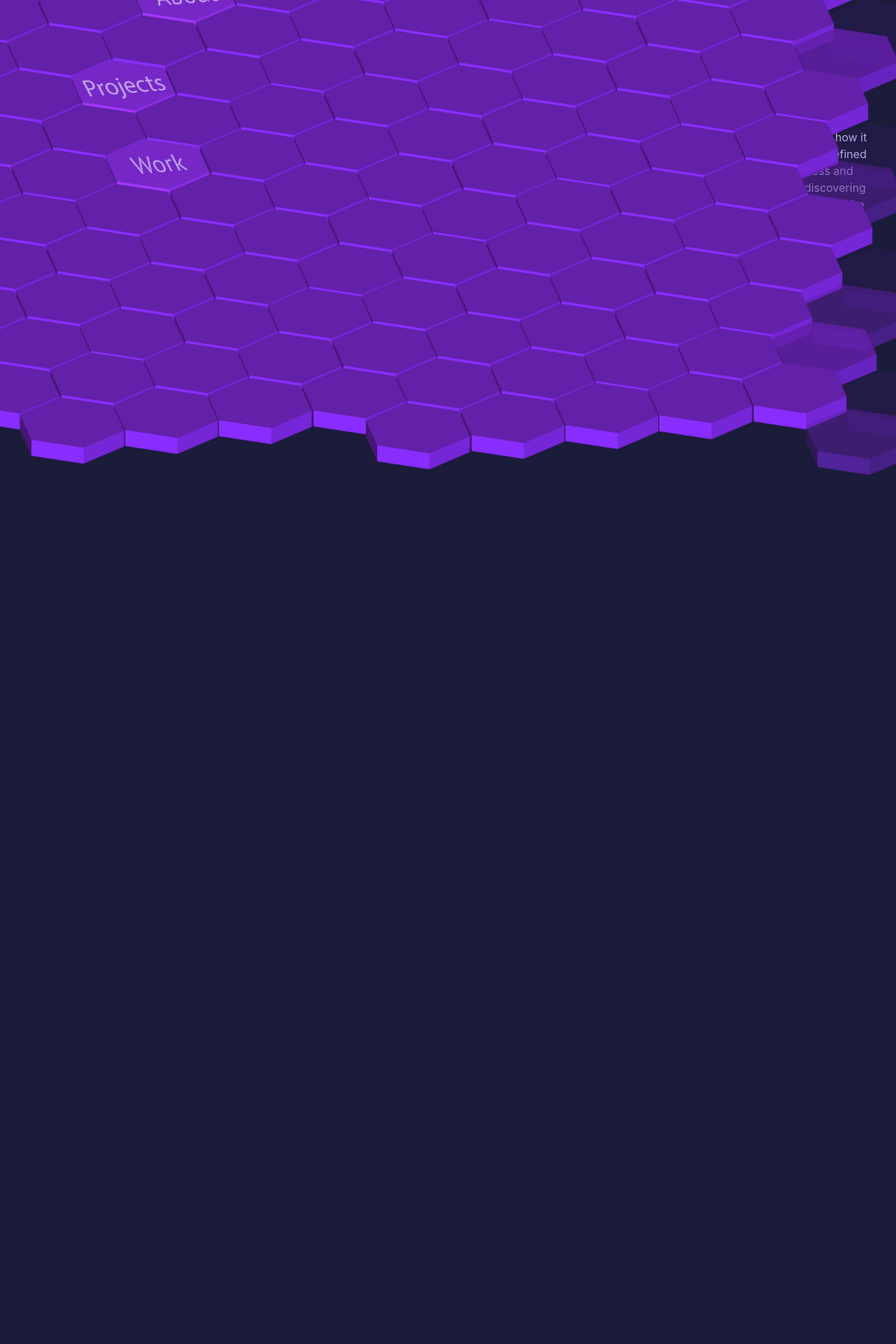
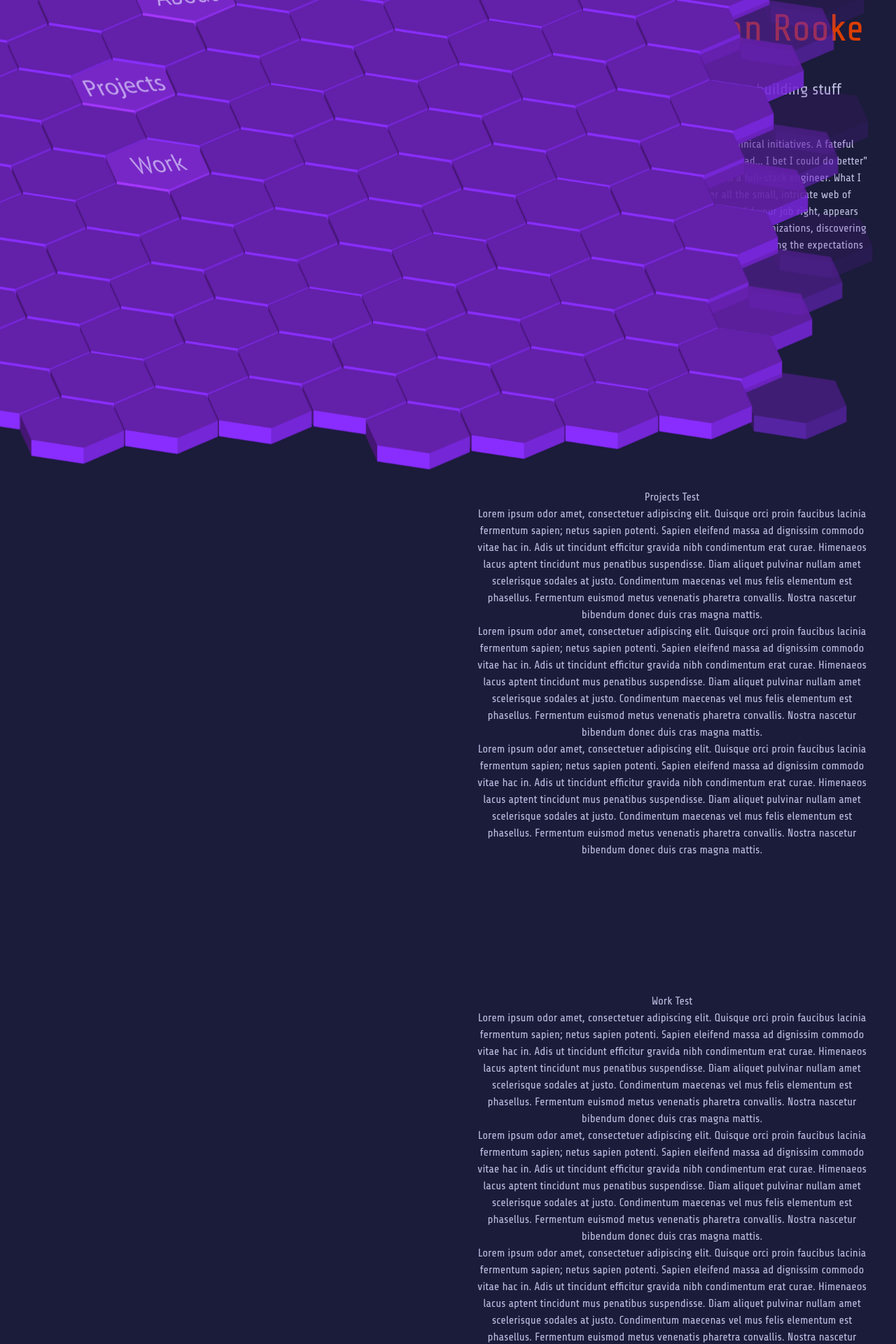
Before and after one commit to hobblyhoy/hexa-portfolio, a React (Create React App) app: page / in a window 1280 px wide. Shown: the part 220-2140 px from the top of the page at 70% size. Before the commit the page ends 800 px from the top, so only its background shows below. Built offline with nearby package versions, Linux system fonts and the light colour scheme.

Commit message:
init some content

```diff
--- a/src/features/content/About.tsx
+++ b/src/features/content/About.tsx
@@ -3,8 +3,8 @@ import { css } from '@emotion/react';
 
 function About() {
    return (
-      <div>
-         <div className='text-primary mt-16'>
+      <div id="about">
+         <div className="text-primary">
             I started my tech journey leading a small companies technical initiatives. A fateful project stemming from a
             simple thought- "This software is bad... I bet I could do better" led me to the world of software
             development. Today, I'm a full-stack engineer. What I love most about this craft is how it brings together
@@ -12,11 +12,11 @@ function About() {
             right, appears effortless and obvious to your user. I live for the cycles of UX optimizations, discovering
             the key business details that shape the product vision, and balancing the expectations with the timeline.
          </div>
-         <div className='text-primary'>Primary Color</div>
-         <div className='text-primary-hover'>Primary Hover Color</div>
-         <button className='text-primary-disabled'>Disabled Button</button>
-         <div className='text-accent'>Accent Color</div>
-         <div className='text-accent-hover'>Accent Hover Color</div>
+         <div className="text-primary">Primary Color</div>
+         <div className="text-primary-hover">Primary Hover Color</div>
+         <button className="text-primary-disabled">Disabled Button</button>
+         <div className="text-accent">Accent Color</div>
+         <div className="text-accent-hover">Accent Hover Color</div>
       </div>
    );
 }
--- a/src/features/content/ContentFrame.tsx
+++ b/src/features/content/ContentFrame.tsx
@@ -4,6 +4,8 @@ import { useAppSelector } from '../../app/hooks';
 import Welcome from './Welcome';
 import About from './About';
 import useBreakpoint from '../customHooks/useBreakpoint';
+import Projects from './Projects';
+import Work from './Work';
 
 function ContentFrame() {
    const { isDesktop } = useBreakpoint();
@@ -17,9 +19,11 @@ function ContentFrame() {
 
    return (
       <div css={baseCss} className={`text-primary ${screenIsFilledWithHexagons ? 'opacity-100' : 'opacity-0'}`}>
-         <div className='flex flex-col justify-center w-full'>
+         <div className="flex flex-col justify-center w-full">
             <Welcome />
             <About />
+            <Projects />
+            <Work />
          </div>
       </div>
    );
--- /dev/null
+++ b/src/features/content/Projects.tsx
@@ -0,0 +1,36 @@
+/** @jsxImportSource @emotion/react */
+import { css } from '@emotion/react';
+
+function Projects() {
+   return (
+      <div className="mt-48" id="projects">
+         <div>Projects Test</div>{' '}
+         <div>
+            Lorem ipsum odor amet, consectetuer adipiscing elit. Quisque orci proin faucibus lacinia fermentum sapien;
+            netus sapien potenti. Sapien eleifend massa ad dignissim commodo vitae hac in. Adis ut tincidunt efficitur
+            gravida nibh condimentum erat curae. Himenaeos lacus aptent tincidunt mus penatibus suspendisse. Diam
+            aliquet pulvinar nullam amet scelerisque sodales at justo. Condimentum maecenas vel mus felis elementum est
+            phasellus. Fermentum euismod metus venenatis pharetra convallis. Nostra nascetur bibendum donec duis cras
+            magna mattis.
+         </div>{' '}
+         <div>
+            Lorem ipsum odor amet, consectetuer adipiscing elit. Quisque orci proin faucibus lacinia fermentum sapien;
+            netus sapien potenti. Sapien eleifend massa ad dignissim commodo vitae hac in. Adis ut tincidunt efficitur
+            gravida nibh condimentum erat curae. Himenaeos lacus aptent tincidunt mus penatibus suspendisse. Diam
+            aliquet pulvinar nullam amet scelerisque sodales at justo. Condimentum maecenas vel mus felis elementum est
+            phasellus. Fermentum euismod metus venenatis pharetra convallis. Nostra nascetur bibendum donec duis cras
+            magna mattis.
+         </div>{' '}
+         <div>
+            Lorem ipsum odor amet, consectetuer adipiscing elit. Quisque orci proin faucibus lacinia fermentum sapien;
+            netus sapien potenti. Sapien eleifend massa ad dignissim commodo vitae hac in. Adis ut tincidunt efficitur
+            gravida nibh condimentum erat curae. Himenaeos lacus aptent tincidunt mus penatibus suspendisse. Diam
+            aliquet pulvinar nullam amet scelerisque sodales at justo. Condimentum maecenas vel mus felis elementum est
+            phasellus. Fermentum euismod metus venenatis pharetra convallis. Nostra nascetur bibendum donec duis cras
+            magna mattis.
+         </div>
+      </div>
+   );
+}
+
+export default Projects;
--- a/src/features/content/Welcome.tsx
+++ b/src/features/content/Welcome.tsx
@@ -13,18 +13,29 @@ const welcomeTextCss = css`
    }
 `;
 
+const myNameIsTextCss = css`
+   font-size: 54px;
+   margin-bottom: 30px;
+   @media (max-width: 768px) {
+      font-size: 28px;
+      margin-bottom: 15px;
+   }
+`;
+
+const iAmATextCss = css`
+   font-size: 23px;
+`;
+
 function Welcome() {
    return (
       <div>
          <div css={welcomeTextCss}>Welcome!</div>
-         <div>
-            <span>My names is </span>
-            <span className='text-accent'>Nathan Rooke</span>
+         <div css={myNameIsTextCss}>
+            <span>My name is </span>
+            <span className="text-accent">Nathan Rooke</span>
          </div>
-         <div>
-            <span>I'm a </span>
-            <span className='text-accent'>web software engineer </span>
-            <span>and I love building stuff</span>
+         <div css={iAmATextCss} className="mb-12">
+            I'm a <span className="text-accent">web software engineer</span> and I love building stuff
          </div>
       </div>
    );
--- /dev/null
+++ b/src/features/content/Work.tsx
@@ -0,0 +1,36 @@
+/** @jsxImportSource @emotion/react */
+import { css } from '@emotion/react';
+
+function Work() {
+   return (
+      <div className="mt-48" id="work">
+         <div>Work Test</div>
+         <div>
+            Lorem ipsum odor amet, consectetuer adipiscing elit. Quisque orci proin faucibus lacinia fermentum sapien;
+            netus sapien potenti. Sapien eleifend massa ad dignissim commodo vitae hac in. Adis ut tincidunt efficitur
+            gravida nibh condimentum erat curae. Himenaeos lacus aptent tincidunt mus penatibus suspendisse. Diam
+            aliquet pulvinar nullam amet scelerisque sodales at justo. Condimentum maecenas vel mus felis elementum est
+            phasellus. Fermentum euismod metus venenatis pharetra convallis. Nostra nascetur bibendum donec duis cras
+            magna mattis.
+         </div>{' '}
+         <div>
+            Lorem ipsum odor amet, consectetuer adipiscing elit. Quisque orci proin faucibus lacinia fermentum sapien;
+            netus sapien potenti. Sapien eleifend massa ad dignissim commodo vitae hac in. Adis ut tincidunt efficitur
+            gravida nibh condimentum erat curae. Himenaeos lacus aptent tincidunt mus penatibus suspendisse. Diam
+            aliquet pulvinar nullam amet scelerisque sodales at justo. Condimentum maecenas vel mus felis elementum est
+            phasellus. Fermentum euismod metus venenatis pharetra convallis. Nostra nascetur bibendum donec duis cras
+            magna mattis.
+         </div>{' '}
+         <div>
+            Lorem ipsum odor amet, consectetuer adipiscing elit. Quisque orci proin faucibus lacinia fermentum sapien;
+            netus sapien potenti. Sapien eleifend massa ad dignissim commodo vitae hac in. Adis ut tincidunt efficitur
+            gravida nibh condimentum erat curae. Himenaeos lacus aptent tincidunt mus penatibus suspendisse. Diam
+            aliquet pulvinar nullam amet scelerisque sodales at justo. Condimentum maecenas vel mus felis elementum est
+            phasellus. Fermentum euismod metus venenatis pharetra convallis. Nostra nascetur bibendum donec duis cras
+            magna mattis.
+         </div>
+      </div>
+   );
+}
+
+export default Work;
--- a/src/features/hexagons/HexagonTile.tsx
+++ b/src/features/hexagons/HexagonTile.tsx
@@ -88,39 +88,10 @@ function HexagonTile({ style, isoCoords, cartCoords, id, isVisible }: IHexagon)
       }
 
       return null;
-
-      // if (isDesktop) {
-      //    if (loadingAnimationFinished) {
-      //       return css`
-      //          opacity: 1;
-      //          transition: opacity 0.66s ease-in-out;
-      //          &:hover {
-      //             opacity: 0.75;
-      //          }
-      //       `;
-      //    } else {
-      //       return null;
-      //    }
-      // } else {
-      // }
-
-      // return isDesktop
-      //    ? css`
-      //         opacity: 1;
-      //         transition: opacity 0.66s ease-in-out;
-      //         &:hover {
-      //            opacity: 0.75;
-      //         }
-      //      `
-      //    : css`
-      //         opacity: 0.05;
-      //      `;
    };
 
    const mapStyleToImageSrc = (style: HexagonStyle) => {
       switch (style) {
-         case 'standard':
-            return hexagonImage;
          case 'about':
             return hexagonAbout;
          case 'projects':
@@ -134,22 +105,26 @@ function HexagonTile({ style, isoCoords, cartCoords, id, isVisible }: IHexagon)
 
    const hasRevealed = useAppSelector(store => store.hexagon.hasRevealed);
 
+   if (style === 'standard') {
       return (
          <div
             css={css`
-            ${baseCss}${hasRevealed && style === 'standard' ? animationCss : null}
+               ${baseCss}${hasRevealed && animationCss}
             `}
             data-iso-id={id}
          >
-         <img
-            src={mapStyleToImageSrc(style)}
-            css={style !== 'standard' || imgCss()}
-            onClick={() => {
-               console.log('clicky!');
-            }}
-         />
+            <img src={hexagonImage} css={imgCss()} />
+         </div>
+      );
+   } else {
+      return (
+         <div css={baseCss} data-iso-id={id}>
+            <a href={`#${style}`}>
+               <img src={mapStyleToImageSrc(style)} css={imgCss()} />
+            </a>
          </div>
       );
    }
+}
 
 export default HexagonTile;
--- a/src/index.css
+++ b/src/index.css
@@ -1,3 +1,9 @@
+@import url('https://fonts.googleapis.com/css2?family=Share+Tech&display=swap');
+
+html {
+  scroll-behavior: smooth;
+}
+
 body {
   margin: 0;
   font-family: -apple-system, BlinkMacSystemFont, 'Segoe UI', 'Roboto', 'Oxygen',
@@ -6,6 +12,7 @@ body {
   -webkit-font-smoothing: antialiased;
   -moz-osx-font-smoothing: grayscale;
   background-color: #1b1b3a;
+  font-family: 'Share Tech', sans-serif;
 }
 
 code {
```
Lines whose indentation alone changed are shown as unchanged.
